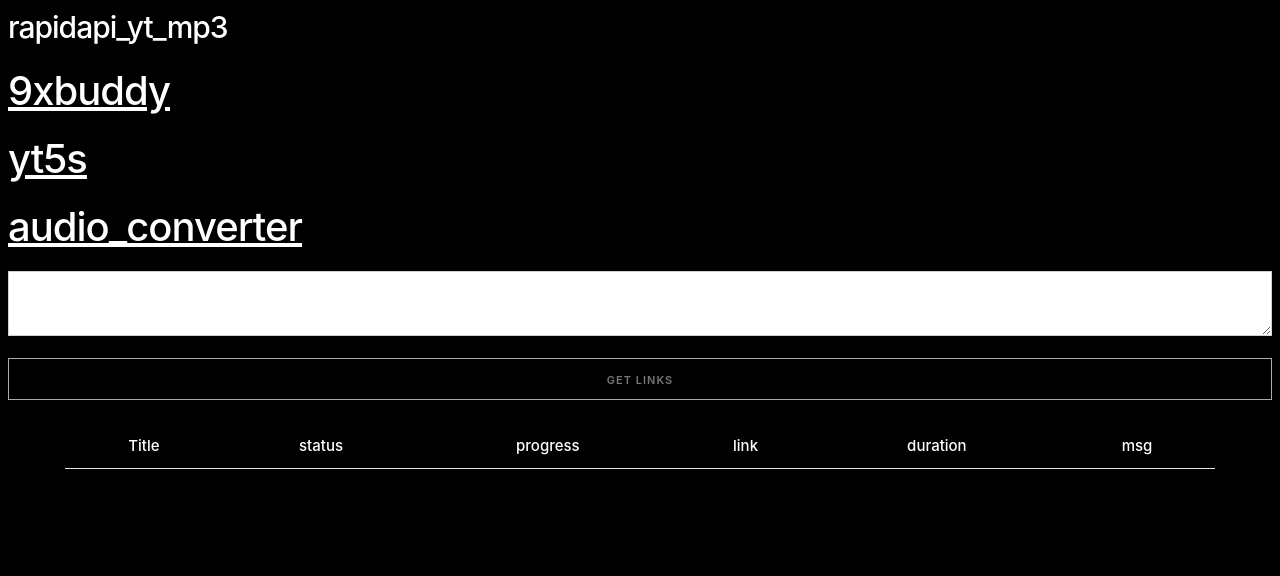
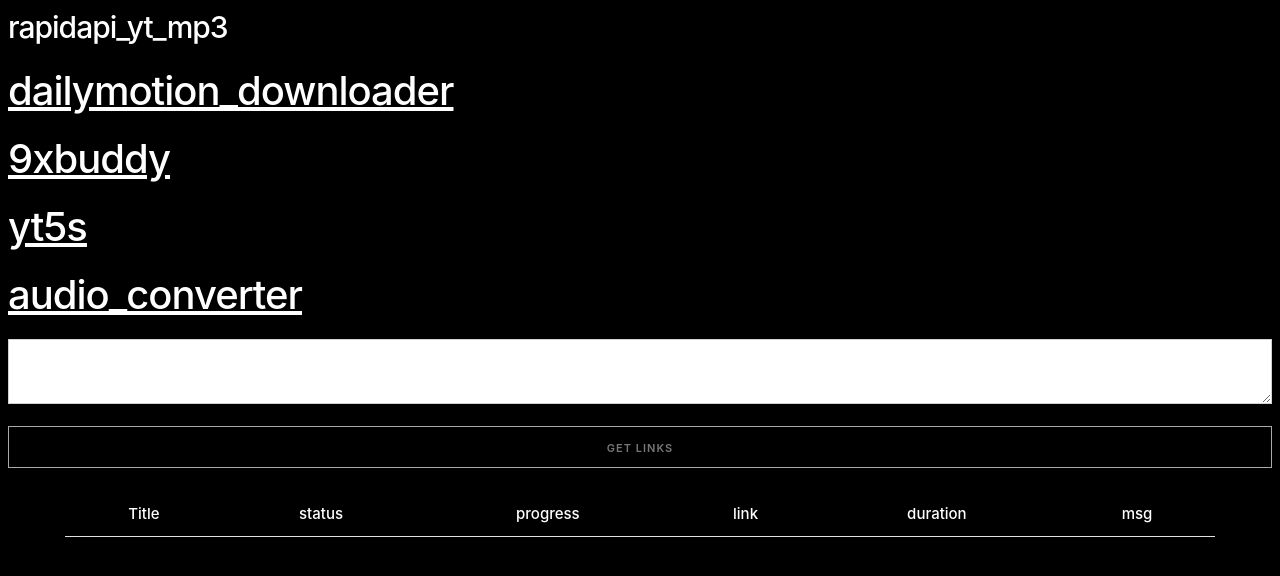
Before and after one commit to ogregsokics/rapidapi_yt_mp3, a plain HTML site: page index.html in a window 1280 px wide. Drawn offline with Linux system fonts and the light colour scheme.

Commit message:
Update index.html

```diff
--- a/index.html
+++ b/index.html
@@ -11,6 +11,10 @@
 
 <body>
  <h3>rapidapi_yt_mp3</h3>
+
+    <a href="https://www.savefrom.to/42" target="_blank"><h1>dailymotion_downloader</h1></a>
+
+
 
     <a href="https://9xbuddy.com/en-1ac" target="_blank"><h1>9xbuddy</h1></a>
 
```
